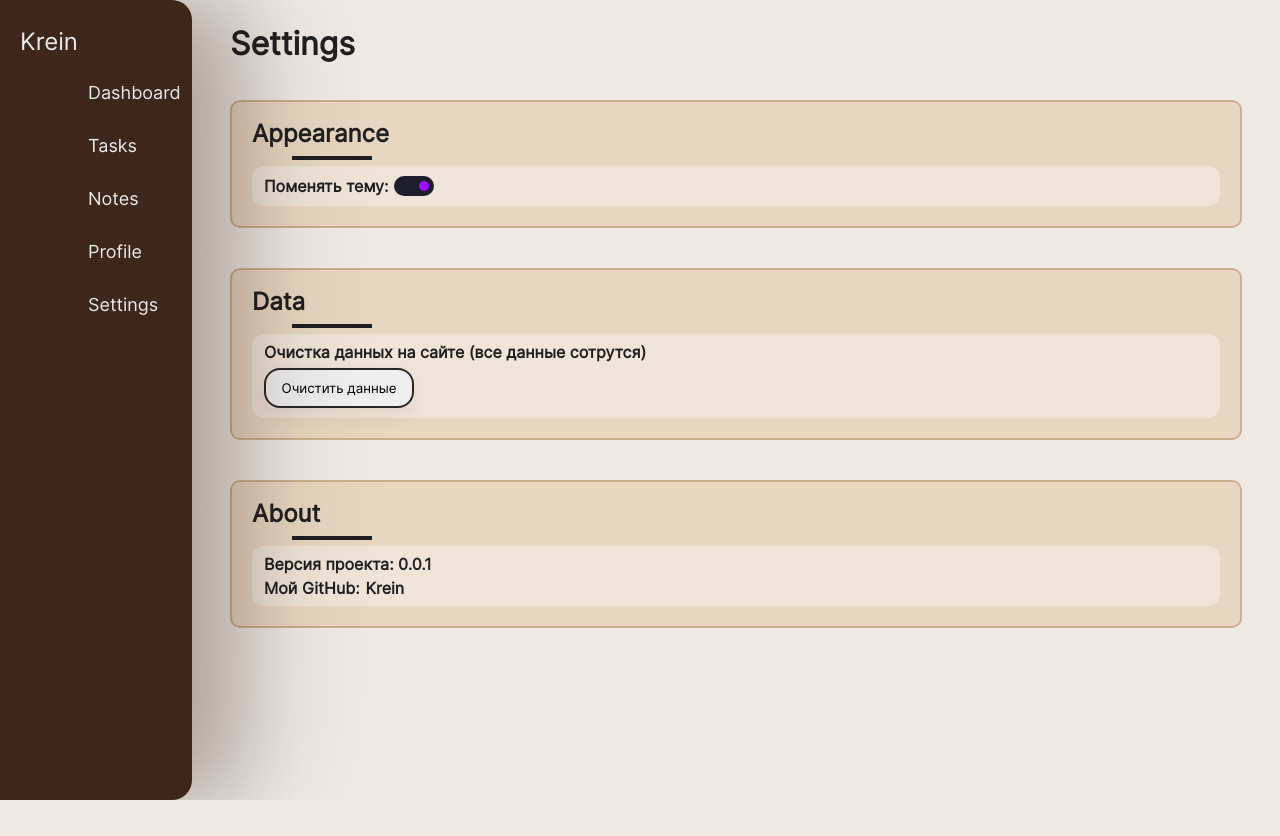
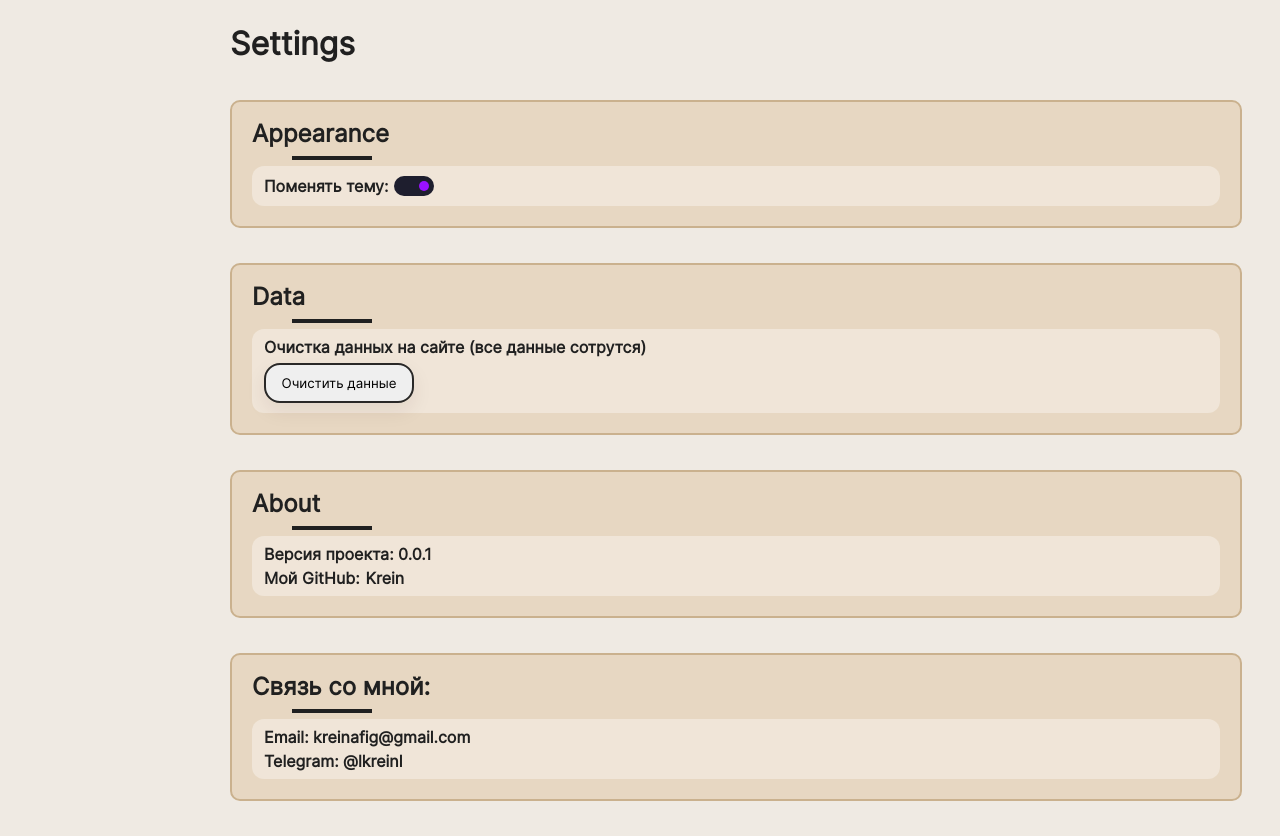
Before and after one commit to KreiNafig/FocusFlow, a React (Vite) app: page /settings in a window 1280 px wide. Before the commit the page ends 800 px from the top, so only its background shows below. Built offline with nearby package versions, Linux system fonts and the light colour scheme; some icons are missing.

Commit message:
add animation aside

```diff
--- a/src/components/layout/Outlet.tsx
+++ b/src/components/layout/Outlet.tsx
@@ -40,7 +40,7 @@ export const Outlet = () => {
     <div className="container">
       <aside ref={asideRef} className={`${openBurger ? 'active' : ''}`}>
         <header>
-          <h1>Krein</h1>
+          <h1>FocusFlow</h1>
         </header>
         <section>
           {arrayLink.map((e) => {
--- a/src/components/layout/_layout.scss
+++ b/src/components/layout/_layout.scss
@@ -17,6 +17,7 @@
         border-top-right-radius: 20px;
         border-bottom-right-radius: 20px;
         z-index: 999;
+        animation: background-pop var(--dur-4) alternate;
 
         header {
             h1 {
--- a/src/pages/Dashboard/Dashboard.tsx
+++ b/src/pages/Dashboard/Dashboard.tsx
@@ -22,7 +22,7 @@ export const  Dashboard = () => {
                 <PhotoCat />
             </section>
             <section className="dashboard-container">
-                <div style={{width: "90vw"}} className="dashboard-card">Придумаю позже что тут будет</div>
+                <div style={{width: "90vw", display: "flex", justifyContent: "center"}} className="dashboard-card">Krein Project ®</div>
             </section>
         </div>
       )
--- a/src/pages/Dashboard/components/TasksDashboard/TasksDashboard.tsx
+++ b/src/pages/Dashboard/components/TasksDashboard/TasksDashboard.tsx
@@ -30,7 +30,7 @@ export const TasksDashboard = () => {
             .map((e) => (
                 <li key={e.id}>{e.task}</li>
             ))
-            : "Список задач пуст"}
+            : <div style={{textAlign: "center"}}>Список задач пуст</div>}
         </ul>
         <Link to="/tasks" className="task-dashboard-button">Развернуть список <ArrowRightAltIcon /></Link>
     </article>
--- a/src/pages/Settings/Settings.tsx
+++ b/src/pages/Settings/Settings.tsx
@@ -30,6 +30,13 @@ export const Settings = () => {
                 <p>Мой GitHub: <a href="https://github.com/KreiNafig">Krein</a></p>
             </div>
         </section>
+        <section className="Contacts">
+            <header><h2>Связь со мной:</h2></header>
+            <div className="text-settings">
+            <p>Email: kreinafig@gmail.com</p>
+            <p>Telegram: @lkreinl</p>
+            </div>
+        </section>
     </div>
   )
 }
--- a/src/pages/Settings/_settings.scss
+++ b/src/pages/Settings/_settings.scss
@@ -43,7 +43,11 @@
 .settings-container {
     display: flex;
     flex-direction: column;
-    gap: 40px;
+    gap: 35px;
+
+    &:last-child {
+        margin-bottom: 35px;
+    }
 
     section {
         @include card-style();
--- a/src/pages/Tasks/_tasks.scss
+++ b/src/pages/Tasks/_tasks.scss
@@ -84,6 +84,7 @@
     @include card-style(16px, var(--border), 24px, var(--card));
     width: 100%;
     min-height: 65vh;
+    animation: fade-up var(--dur-4) var(--ease) both;
 }
 
 .tasks-header {
--- a/src/styles/style.css
+++ b/src/styles/style.css
@@ -273,6 +273,16 @@ body a {
     transform: translateY(0) scale(1);
   }
 }
+@keyframes pin {
+  from {
+    opacity: 0;
+    transform: translateY(-4px);
+  }
+  to {
+    opacity: 0.5;
+    transform: translateY(0px);
+  }
+}
 .container {
   display: flex;
   align-items: stretch;
@@ -290,6 +300,7 @@ body a {
   border-top-right-radius: 20px;
   border-bottom-right-radius: 20px;
   z-index: 999;
+  animation: background-pop var(--dur-4) alternate;
 }
 .container aside header h1 {
   color: var(--text-aside);
@@ -790,6 +801,7 @@ body a {
   padding: 24px;
   width: 100%;
   min-height: 65vh;
+  animation: fade-up var(--dur-4) var(--ease) both;
 }
 
 .tasks-header {
@@ -1138,16 +1150,6 @@ article {
 .notes-container .note-elem a {
   height: 100%;
 }
-@keyframes pin {
-  from {
-    opacity: 0;
-    transform: translateY(-4px);
-  }
-  to {
-    opacity: 0.5;
-    transform: translateY(0px);
-  }
-}
 .notes-container .note-elem header div {
   display: flex;
   flex-direction: row;
@@ -1208,6 +1210,7 @@ article {
 .notes-container .note-elem header svg {
   background-color: var(--aside);
   color: var(--text-aside);
+  cursor: pointer;
 }
 .notes-container .note-elem footer {
   display: flex;
@@ -1695,7 +1698,10 @@ article {
 .settings-container {
   display: flex;
   flex-direction: column;
-  gap: 40px;
+  gap: 35px;
+}
+.settings-container:last-child {
+  margin-bottom: 35px;
 }
 .settings-container section {
   background-color: var(--card);
```
Also changed, not shown: src/pages/Notes/_notes.scss (+1 -11 lines), src/styles/styles.scss (+11 -0 lines), 1 other file (tests, documents, lock files or other folders).
